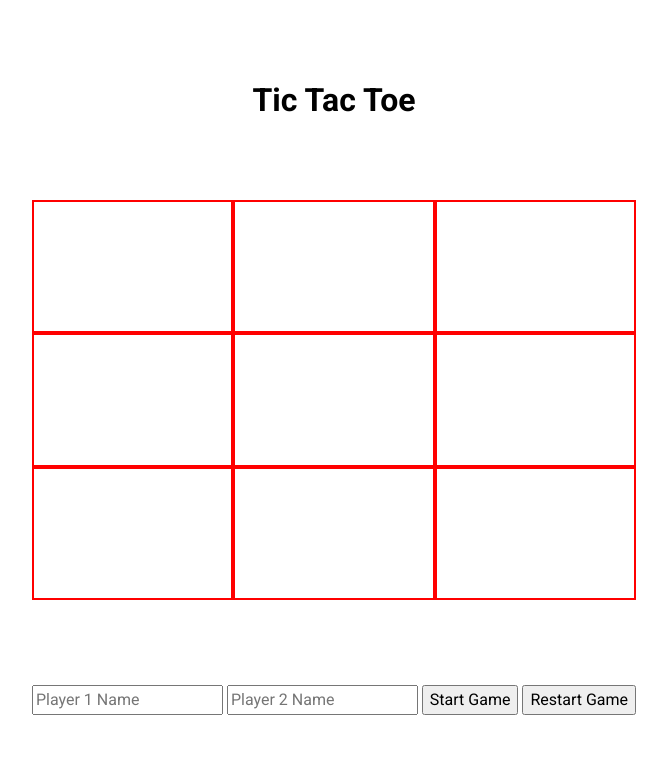
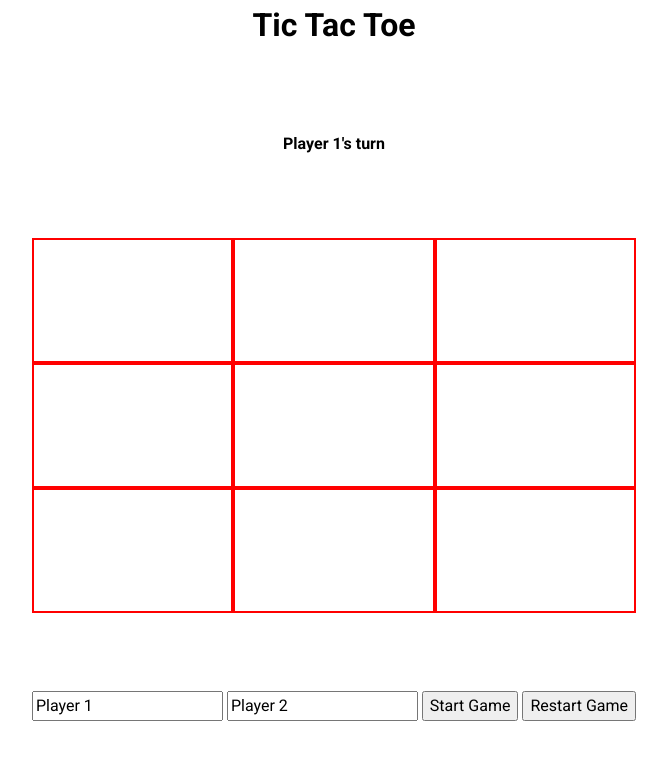
Before and after one commit to michaelbasileios/OP-tictactoe, a plain HTML site: page index.html in a window 1280 px wide. Both pictures are taken after a click on the button "Start Game". Shown: the whole page, without its empty margins (306-973 px from the left). Drawn offline with Linux system fonts and the light colour scheme.

Commit message:
Add function to display active player's name on page

```diff
--- a/index.html
+++ b/index.html
@@ -9,14 +9,14 @@
 </head>
 <body>
     <h1>Tic Tac Toe</h1>
+    <div id="message"></div>
     <div id="gameboard"></div>
     <div id="controls">
-        <input type="text" id="player1" placeholder="Player 1 Name">
-        <input type="text" id="player2" placeholder="Player 2 Name">
+        <input type="text" id="player1" placeholder="Player 1 Name" value="Player 1">
+        <input type="text" id="player2" placeholder="Player 2 Name" value="Player 2">
         <button id="start-button">Start Game</button>
         <button id="restart-button">Restart Game</button>
     </div>
-    <div id="message"></div>
     <div id="result-display"></div>
 </body>
 </html>
--- a/script.js
+++ b/script.js
@@ -32,6 +32,8 @@ const GameController = (() => {
     let gameOver;
     let players = [];
 
+    const getActivePlayer = () => activePlayer;
+
 
     const gameStart = () => {
         players = [
@@ -41,6 +43,7 @@ const GameController = (() => {
         activePlayer = players[0];
         gameOver = false;
         Gameboard.renderBoard();
+        ScreenController.displayActivePlayer();
     }
 
     const gameRestart = () => {
@@ -52,17 +55,21 @@ const GameController = (() => {
         Gameboard.renderBoard();
     }
 
+    const switchPlayerTurn = () => {
+        activePlayer === players[0] ? activePlayer = players[1] : activePlayer = players[0];
+    }
+
     const clickHandle = (square) => {
         let arrayIndex = square.dataset.index;
         if(board[arrayIndex] === "") {
             board.splice(arrayIndex, 1, activePlayer.mark);
         } else return;
         Gameboard.renderBoard();
-        console.log(board);
-        activePlayer === players[0] ? activePlayer = players[1] : activePlayer = players[0];
+        switchPlayerTurn();
+        ScreenController.displayActivePlayer();
     }
 
-    return {gameStart, gameRestart, clickHandle};
+    return {gameStart, gameRestart, clickHandle, getActivePlayer};
 })();
 
 
@@ -70,8 +77,15 @@ const GameController = (() => {
 const ScreenController = (() => {
     const startBtn = document.querySelector("#start-button");
     const restartBtn = document.querySelector("#restart-button");
+    const messageDiv = document.querySelector("#message");
     startBtn.addEventListener("click", () => GameController.gameStart());
     restartBtn.addEventListener("click", () => GameController.gameRestart());
+
+    const displayActivePlayer = () => {
+        messageDiv.innerHTML = `${GameController.getActivePlayer().name}'s turn`;
+    }
+
+    return {displayActivePlayer};
 })();
 
 
--- a/styles.css
+++ b/styles.css
@@ -12,7 +12,7 @@ body {
     -webkit-font-smoothing: antialiased;
     height: 100vh;
     display: grid;
-    grid-template-rows: 1fr 2fr 1fr;
+    grid-template-rows: 50px 1fr 2fr 1fr;
     place-content: center;
     place-items: center;
 }
@@ -44,3 +44,8 @@ p, h1, h2, h3, h4, h5, h6 {
     display: grid;
     place-items: center;
 }
+
+#message {
+    text-align: center;
+    font-weight: bold;
+}
```
